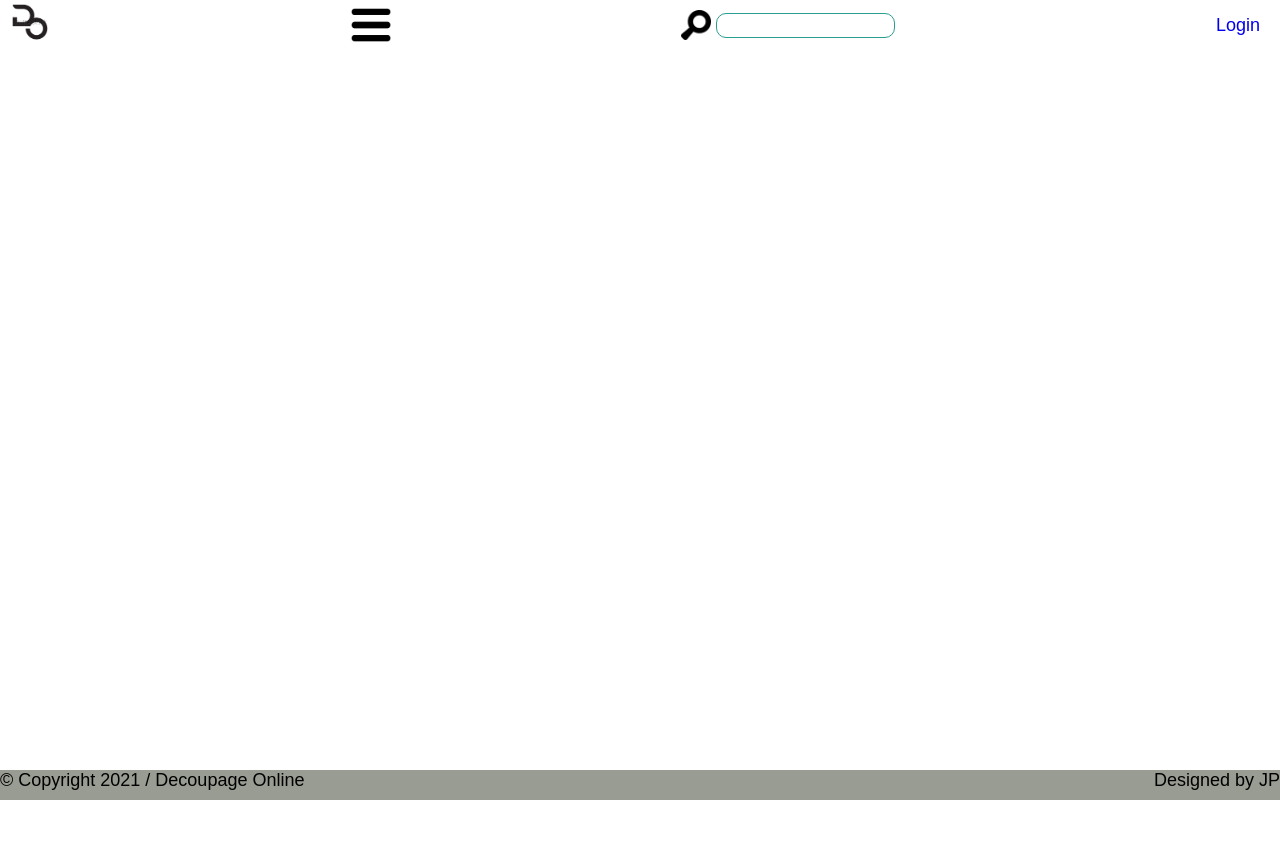
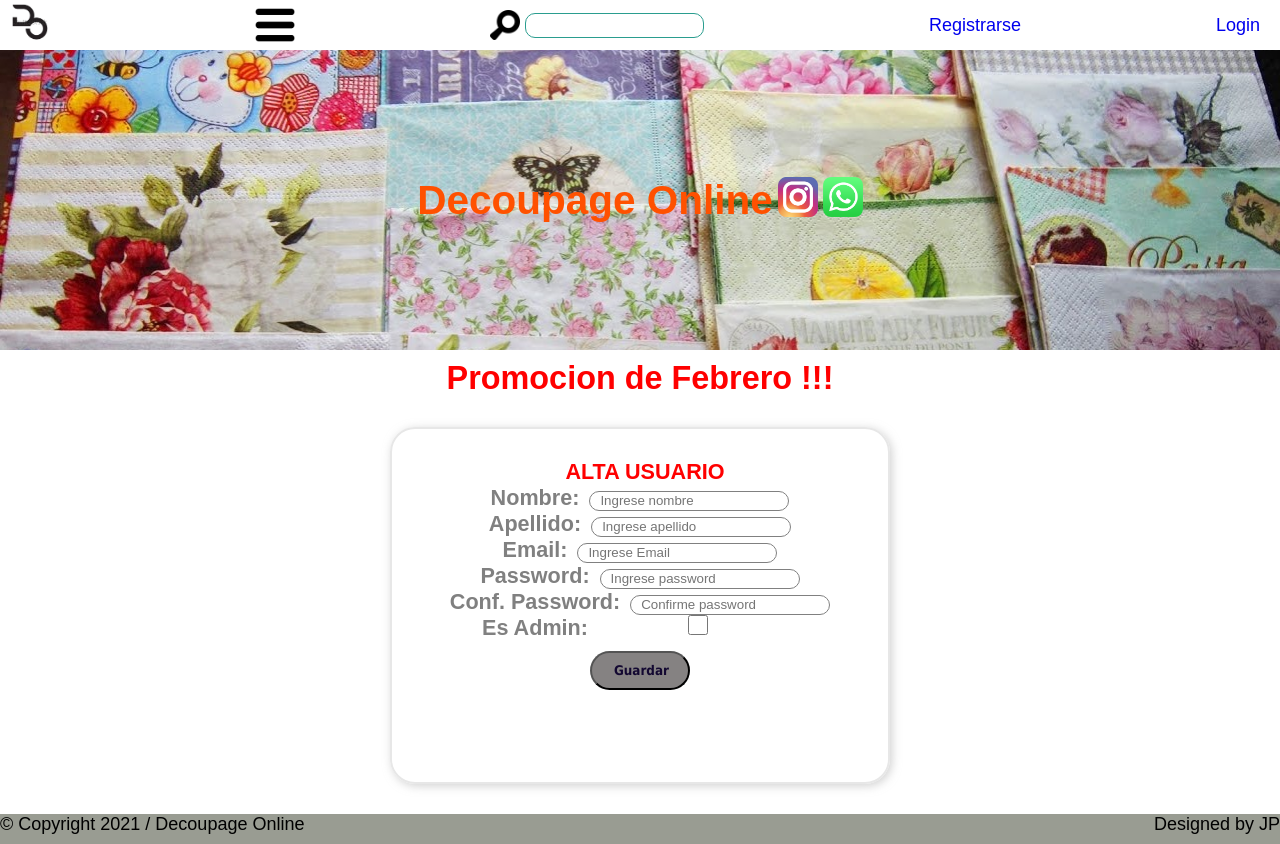
Before and after one commit to joape/entrega3_ui, a React (Create React App) app: page /usuario/alta in a window 1280 px wide. Before the commit the page ends 800 px from the top, so only its background shows below. Built offline with nearby package versions, Linux system fonts and the light colour scheme; no server answers; data requests are answered from the project's data file; the HTML template or start-up script is replaced by a standard one.

Commit message:
Login y Usuarios pronto

```diff
--- a/src/App.jsx
+++ b/src/App.jsx
@@ -5,9 +5,10 @@ import { HomePage } from "./components/pages/HomePage";
 import { ItemDetail } from "./components/pages/ItemDetail";
 import { LoginPage } from "./components/pages/LoginPage";
 import { AltaProdPage } from "./components/pages/AltaProdPage";
+import { AltaUserPage } from "./components/pages/AltaUserPage";
 
-export function App(){
-    return(
+export function App() {
+    return (
         <div className="contenedor">
             <Header />
             <main>
@@ -16,6 +17,7 @@ export function App(){
                     <Route path="/detail/:id" element={<ItemDetail />} />
                     <Route path="/login/" element={<LoginPage />} />
                     <Route path="/producto/alta" element={<AltaProdPage />} />
+                    <Route path="/usuario/alta" element={<AltaUserPage />} />
                 </Routes>
             </main>
             <Footer />
--- a/src/api/api.js
+++ b/src/api/api.js
@@ -1,7 +1,4 @@
 import axios from "axios";
-
-
-
 
 const api = axios.create({
     baseURL: "http://localhost:4000",
@@ -10,7 +7,7 @@ const api = axios.create({
 
 // Add a request interceptor
 api.interceptors.request.use(function(config) {
-    console.log("hola");
+
     const token = localStorage.getItem("token");
     if (token) {
         config.headers.Authorization = token; //aca pido el token (en cada request)
--- a/src/assets/styles/styles.css
+++ b/src/assets/styles/styles.css
@@ -245,6 +245,7 @@ a {
     display: flex;
     flex-direction: column;
     font-family: Arial, Helvetica, sans-serif;
+    text-align: center;
 }
 
 .login .caja h2 {
@@ -262,6 +263,15 @@ a {
     font-weight: bold;
     font-size: 1.2rem;
     /*text-align: center;*/
+    padding-left: 10px;
+}
+
+.login .caja .mensajeOK span {
+    color: rgba(51, 255, 0, 0.836);
+    font-family: Arial, Helvetica, sans-serif;
+    font-weight: bold;
+    font-size: 1.2rem;
+    text-align: center;
     padding-left: 10px;
 }
 
--- a/src/components/commons/Header.jsx
+++ b/src/components/commons/Header.jsx
@@ -5,7 +5,7 @@ import { NavBar } from './NavBar';
 import { Link } from 'react-router-dom';
 
 export function Header() {
-    const token = localStorage.getItem("token");
+    const token = localStorage.getItem("token"); //Traigo el token de la LocalStorage
 
     const logout = () => {
         localStorage.removeItem("token");
@@ -21,6 +21,7 @@ export function Header() {
                 <img src={lupa} alt="Ingrese codigo de servilleta"></img>
                 <input name="buscar" type="text"></input>
             </div>
+            <div clasename="search"><Link to="/usuario/alta">Registrarse</Link></div>
             <div className="search">{token ? <a href="#" onClick={logout}>Logout</a> : <Link to="/login">Login</Link>}</div>
         </header>
     );
--- /dev/null
+++ b/src/components/commons/SeccionAltaUsuario.jsx
@@ -0,0 +1,187 @@
+import { useState } from "react";
+import { api } from "../../api/api";
+
+export function SeccionAltaUsuario() {
+
+    //defino las variables para los estados - Me permite redibujar en el formulario
+    const [nombre, setNombre] = useState("");
+    const [apellido, setApellido] = useState("");
+    const [email, setEmail] = useState("");
+    const [password, setPassword] = useState("");
+    const [confPass, setConfPass] = useState("");
+    const [opcion, setOpcion] = useState("");
+
+    const [loading, setLoading] = useState(false); //uso este estado para cambiar boton.
+    const [error, setError] = useState("");
+    const [mensaje, setMensaje] = useState("");
+
+    //El formulario se manda
+    const handleSubmit = (event) => {
+        event.preventDefault(); //detengo el comportamiento por default
+        //console.log(categoria, codigo, origen, tamaño, stock, precio, foto);
+
+        //Creo el form data
+        const data = {
+            nombre: nombre,
+            apellido: apellido,
+            email: email,
+            password: password,
+            confpass: confPass,
+            opcion: opcion
+        };
+
+        //Cambiar el estado loading a true para que se dibuje y muestre "Enviando"
+        setLoading(true);
+
+        //Borramos el error
+        setError("");
+        setMensaje("");
+
+        //Llamar un POST con axios a /login y mandar la info en el estado actual.
+        api.post("/usuarios", data).then(
+            (response) => {
+                const respuesta = response.data; //capturo la respuesta de la API
+                //console.log(respuesta);
+                //Cambiar el estado de loading a false cuando me responde OK la API
+                setLoading(false);
+
+                //borro los inputs si esta todo ok
+                setNombre("");
+                setApellido("");
+                setEmail("");
+                setPassword("");
+                setConfPass("");
+                setOpcion("");
+
+                //Muestro el mensaje
+                setMensaje(respuesta.message); ///podria usar response.data.message.
+                window.location.href = "/login";
+            },
+            (errorResponse) => {
+                //console.log(errorResponse.response.data);
+                //Guardamos la respuesta de la api en una constante
+                const response = errorResponse.response.data;
+
+                //Cambiamos el estado para mostrar el error
+                setError(response.error);
+
+                //Cambiar el estado loading a false
+                setLoading(false);
+            });
+    };
+
+    //Maneja estados del Formulario
+    const handleNameChange = (event) => { //aca manejo que se redibuje la categoria (componente controlado)
+        setNombre(event.target.value); //target hace referencia al input que origino el evento. Por eso pedimos el value
+    };
+
+    const handleApellidoChange = (event) => {
+        setApellido(event.target.value);
+    };
+
+    const handleEmailChange = (event) => {
+        setEmail(event.target.value);
+    };
+
+    const handlePasswordChange = (event) => {
+        setPassword(event.target.value);
+    };
+
+    const handleConfPassChange = (event) => {
+        setConfPass(event.target.value);
+    };
+
+    const handleOpcionChange = (event) => {
+        setOpcion(!opcion);
+    };
+
+    return (<div className="login">
+        <div className="login caja">
+            <form onSubmit={handleSubmit}>
+                <h2 className="titulo">ALTA USUARIO</h2>
+                <div className="cont">
+                    <label htmlFor="formuser-name">Nombre:</label>
+                    <input
+                        value={nombre}
+                        onChange={handleNameChange}
+                        name="nombre"
+                        type="text"
+                        id="formuser-name"
+                        placeholder="Ingrese nombre"
+                        required
+                    />
+                </div>
+                <div className="cont">
+                    <label htmlFor="formuser-lastname">Apellido:</label>
+                    <input
+                        value={apellido}
+                        onChange={handleApellidoChange}
+                        name="apellido"
+                        type="text"
+                        id="formuser-lastname"
+                        placeholder="Ingrese apellido"
+                        required
+                    />
+                </div>
+                <div className="cont">
+                    <label htmlFor="formuser-email">Email:</label>
+                    <input
+                        value={email}
+                        onChange={handleEmailChange}
+                        name="email"
+                        type="email"
+                        id="formuser-email"
+                        placeholder="Ingrese Email"
+                        required
+                    />
+                </div>
+                <div className="cont">
+                    <label htmlFor="formuser-password">Password:</label>
+                    <input
+                        value={password}
+                        onChange={handlePasswordChange}
+                        name="password"
+                        type="password"
+                        id="formuser-password"
+                        placeholder="Ingrese password"
+                        required
+                    />
+                </div>
+                <div className="cont">
+                    <label htmlFor="formuser-confpass">Conf. Password:</label>
+                    <input
+                        value={confPass}
+                        onChange={handleConfPassChange}
+                        name="confpass"
+                        type="password"
+                        id="formuser-confpass"
+                        placeholder="Confirme password"
+                        required
+                    />
+                </div>
+                <div className="cont">
+                    <label htmlFor="formuser-tipo">Es Admin:</label>
+                    <input
+                        type="checkbox"
+                        value='1'
+                        onChange={handleOpcionChange}
+                        name="opcion"
+                        id="formuser-tipo"
+                        checked={opcion}
+                    />
+                </div>
+                <div className="cont2">
+                    <button type="submit" className="btnlogin">
+                        {loading ? "Guardando" : "Guardar"}
+                    </button>
+                </div>
+                <div className="cont2">
+                    <span>{error}</span>
+                </div>
+                <div className="mensajeOK">
+                    <span>{mensaje}</span>
+                </div>
+            </form>
+        </div>
+    </div>);
+}
--- a/src/components/commons/SeccionLogin.jsx
+++ b/src/components/commons/SeccionLogin.jsx
@@ -7,6 +7,7 @@ export function SeccionLogin() {
     const [password, setPassword] = useState("");
     const [loading, setLoading] = useState(false); //uso este estado para cambiar boton.
     const [error, setError] = useState("");
+    const [mensaje, setMensaje] = useState("");
 
     //El formulario se manda
     const handleSubmit = (event) => {
@@ -38,9 +39,13 @@ export function SeccionLogin() {
             (response) => {
                 console.log(response);
                 localStorage.setItem("token", response.data.token); //Guardo el token para que lo pida luego.
-                window.location.href = "/";
+
                 //Cambiar el estado de loading a false cuando me responde OK la API
                 setLoading(false);
+
+                //Muestro el mensaje
+                setMensaje(response.data.message);
+                window.location.href = "/";
             },
             (errorResponse) => {
 
@@ -100,7 +105,10 @@ export function SeccionLogin() {
 
                 </div>
                 <div className="cont2">
-                    <span className="text-danger d-block">{error}</span>
+                    <span>{error}</span>
+                </div>
+                <div className="mensajeOK">
+                    <span>{mensaje}</span>
                 </div>
             </form>
         </div>
--- /dev/null
+++ b/src/components/pages/AltaUserPage.jsx
@@ -0,0 +1,13 @@
+import { HeaderSeccion } from "../commons/HeaderSeccion";
+import { SeccionPromociones } from "../commons/SeccionPromociones";
+import { SeccionAltaUsuario } from "../commons/SeccionAltaUsuario";
+
+export function AltaUserPage() {
+    return (
+        <>
+            <HeaderSeccion />
+            <SeccionPromociones />
+            <SeccionAltaUsuario />
+        </>
+    );
+}
```
Also changed, not shown: src/components/commons/ArtItemDetail.jsx (+9 -2 lines), src/assets/images/icono-editar-50.png (added), src/assets/images/icono-eliminar-50.png (added).
